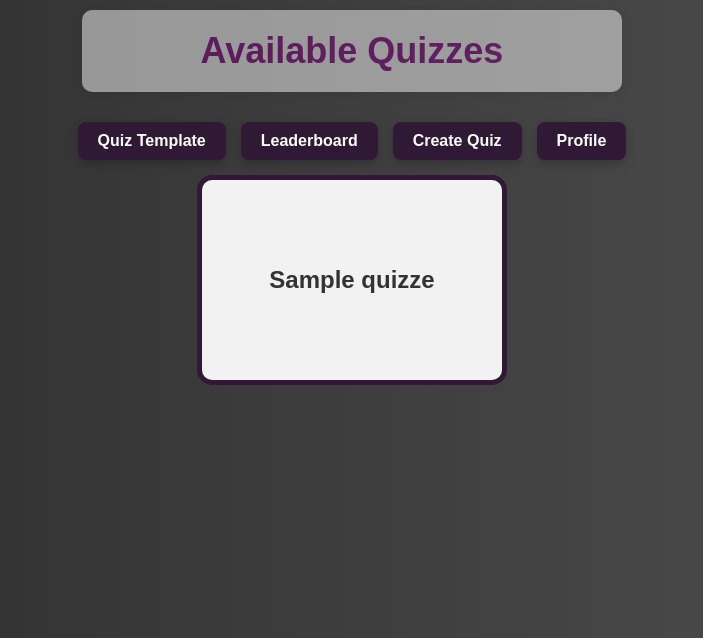
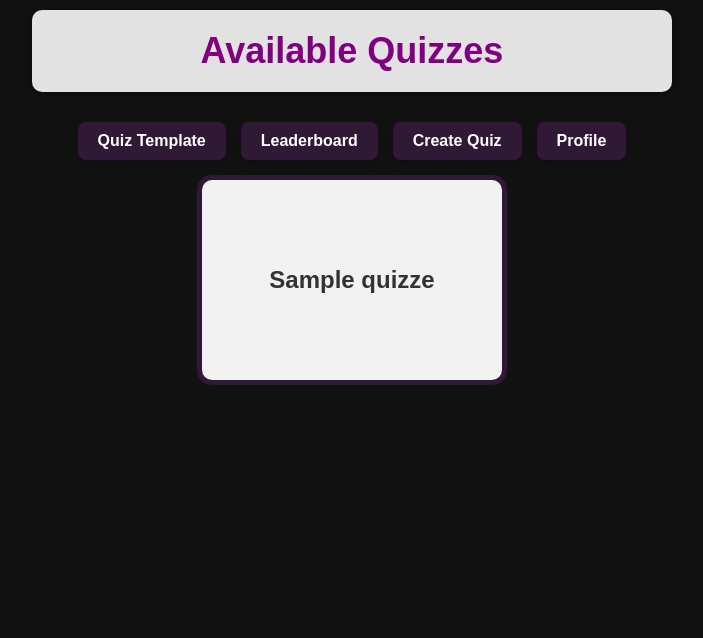
Before and after one commit to graverspng/quiz-group, a PHP site: page / in a window 1280 px wide. Shown: the top 638 px of the page, without its empty margins (288-991 px from the left). Run offline with PHP 8.4, Linux system fonts and the light colour scheme; the visitor is signed in with stand-in values (Sample User, id 1); tables that the repository leaves empty hold one stand-in row (values such as "Sample post").

Commit message:
Style Index

```diff
--- a/App/views/auth/profile.view.php
+++ b/App/views/auth/profile.view.php
@@ -4,7 +4,6 @@
     body {
         background-color: #121212;
         color: #e0e0e0;
-        font-family: Arial, sans-serif;
     }
 
     .profile-container {
--- a/App/views/tasks/index.view.php
+++ b/App/views/tasks/index.view.php
@@ -33,21 +33,39 @@
             <div class="card__content">
                 <p class="card__description"><?= htmlspecialchars($quiz['description']) ?></p>
                 <form action="/take_quiz?id=<?= $quiz['quiz_id'] ?>" method="GET">
-                      <button class="shadow_logout__btn">take quiz</button>
+                    <button class="shadow_logout__btn">Take Quiz</button>
                 </form>
             </div>
         </div>
-            </div>
     <?php endforeach; ?>
-
 </div>
 
 <?php require "../App/views/components/footer.php"; ?>
 
 <style>
   body {
-    background-color: red;
+    background-color: #121212;
   }
+
+  .quizzes-header-container {
+    width: 80%;
+    max-width: 600px;
+    text-align: center;
+    margin: 0 auto 30px;
+    padding: 20px;
+    background-color: rgba(249, 249, 249, 0.9); /* Use a slightly transparent background for contrast */
+    border-radius: 10px;
+    box-shadow: 0 2px 8px rgba(0, 0, 0, 0.5);
+    margin-top: 10px;
+  }
+
+  .quizzes-header {
+      font-size: 36px;
+      color: purple; /* Keep the header text color */
+      font-weight: bold;
+      margin: 0;
+  }
+
   .action-buttons-container {
     display: flex;
     justify-content: center;
@@ -55,63 +73,19 @@
     margin-bottom: 20px;
   }
 
-  .shadow_leaderboard__btn {
-    background-color: #00E8FF;
-    border: none;
-    color: white;
-    padding: 10px 20px;
-    font-size: 16px;
-    font-weight: bold;
-    cursor: pointer;
-    border-radius: 8px;
-    box-shadow: 0 4px 10px rgba(0, 0, 0, 0.2);
-    transition: all 0.3s ease;
-  }
-
-  .shadow_leaderboard__btn:hover {
-    background-color: #00B8C1;
-    box-shadow: 0 6px 15px rgba(0, 0, 0, 0.3);
-    transform: translateY(-2px);
-  }
-
-  .shadow_leaderboard__btn:active {
-    transform: translateY(0);
-    box-shadow: 0 2px 6px rgba(0, 0, 0, 0.2);
-  }
-
-  .quizzes-header-container {
-    width: 500px;
-    text-align: center;
-    margin: 0 auto 30px; /* Center the container and add bottom margin */
-    padding: 20px; /* Add padding to the container */
-    background-color: #f9f9f9; /* Optional: Add a background color */
-    border-radius: 10px; /* Optional: Round the corners */
-    box-shadow: 0 2px 8px rgba(0, 0, 0, 0.1); /* Optional: Add a subtle shadow */
-    opacity: 0.5;
-    margin-top:10px;
-}
-
-
-  .quizzes-header {
-      font-size: 36px; /* Increase the text size */
-      color: #333; /* Adjust color as needed */
-      font-weight: bold; /* Make the text bold */
-      margin: 0; /* Remove default margin */
-  }
-
   .quizzes-container {
     display: flex;
     flex-wrap: wrap;
     justify-content: center;
     gap: 20px;
+    padding: 0 10px; /* Added padding for better spacing */
   }
 
-  /* Card style */
   .card {
     position: relative;
     width: 300px;
     height: 200px;
-    background-color: #f2f2f2;
+    background-color: #f2f2f2; /* Card background color */
     border-radius: 10px;
     display: flex;
     align-items: center;
@@ -154,55 +128,7 @@
     line-height: 1.4;
   }
 
-  .create_button_admin {
-      background-color: #6aff00;
-      border: none;
-      color: white;
-      padding: 10px 20px;
-      font-size: 16px;
-      font-weight: bold;
-      cursor: pointer;
-      border-radius: 8px;
-      box-shadow: 0 4px 10px rgba(0, 0, 0, 0.2);
-      transition: all 0.3s ease;
-  }
-
-  .create_button_admin:hover {
-      background-color: rgb(3, 112, 6);
-      box-shadow: 0 6px 15px rgba(0, 0, 0, 0.3);
-      transform: translateY(-2px);
-  }
-
-  .create_button_admin:active {
-      transform: translateY(0);
-      box-shadow: 0 2px 6px rgba(0, 0, 0, 0.2);
-  }
-
-  .shadow_logout__btn {
-      background-color: red;
-      border: none;
-      color: white;
-      padding: 10px 20px;
-      font-size: 16px;
-      font-weight: bold;
-      cursor: pointer;
-      border-radius: 8px;
-      box-shadow: 0 4px 10px rgba(0, 0, 0, 0.2);
-      transition: all 0.3s ease;
-  }
-
-  .shadow_logout__btn:hover {
-      background-color: darkred;
-      box-shadow: 0 6px 15px rgba(0, 0, 0, 0.3);
-      transform: translateY(-2px);
-  }
-
-  .shadow_logout__btn:active {
-      transform: translateY(0);
-      box-shadow: 0 2px 6px rgba(0, 0, 0, 0.2);
-  }
-
-  .template_button_admin {
+  .template_button_admin, .shadow_logout__btn {
       background-color: #301934;
       border: none;
       color: white;
@@ -215,13 +141,13 @@
       transition: all 0.3s ease;
   }
 
-  .template_button_admin:hover {
+  .template_button_admin:hover, .shadow_logout__btn:hover {
       background-color: purple;
       box-shadow: 0 6px 15px rgba(0, 0, 0, 0.3);
       transform: translateY(-2px);
   }
 
-  .template_button_admin:active {
+  .template_button_admin:active, .shadow_logout__btn:active {
       transform: translateY(0);
       box-shadow: 0 2px 6px rgba(0, 0, 0, 0.2);
   }
--- a/public/style.css
+++ b/public/style.css
@@ -19,8 +19,6 @@ header {
   }
 
   body {
-    background-color: #212121;
-    background: linear-gradient(90deg, #2c2c2c, #969696);
     background-size: 300% 200%;
     animation: backgroundMove 10s ease infinite;
     margin: 0;
```
Lines whose indentation alone changed are shown as unchanged.
